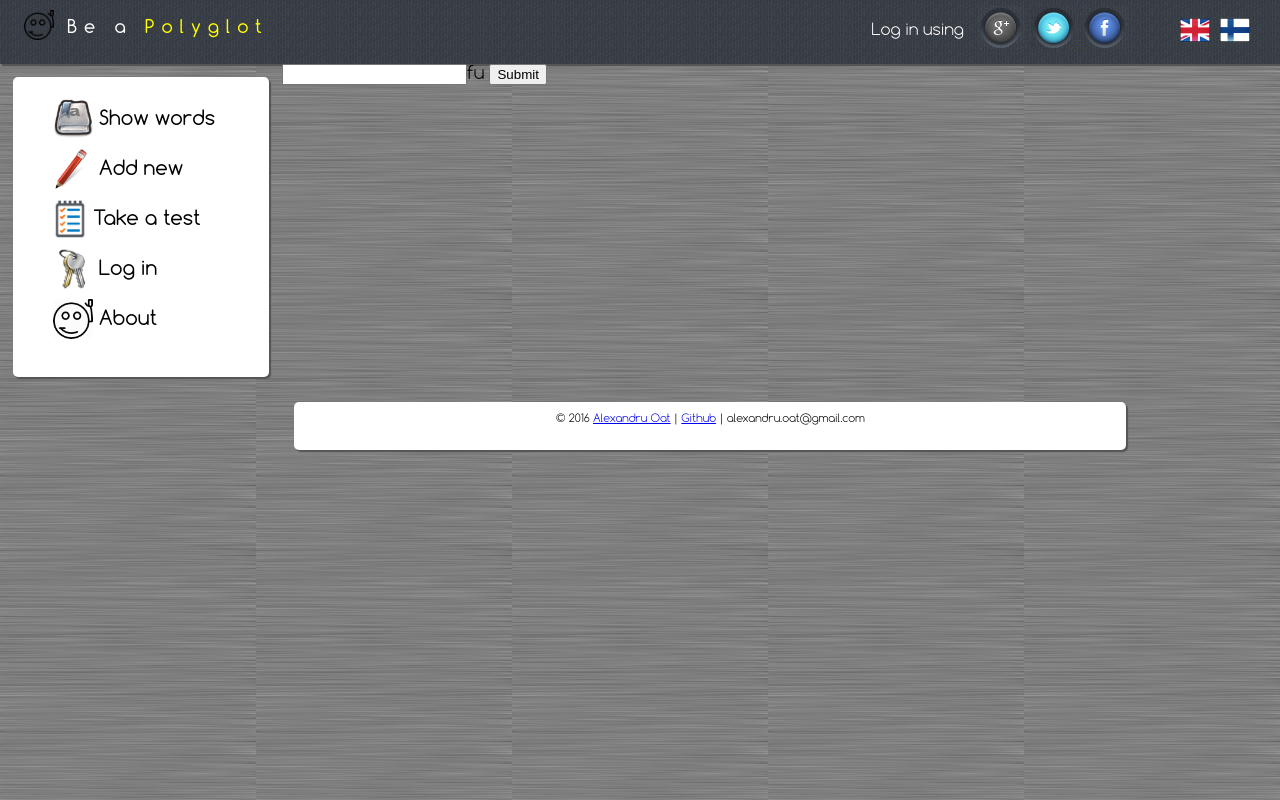
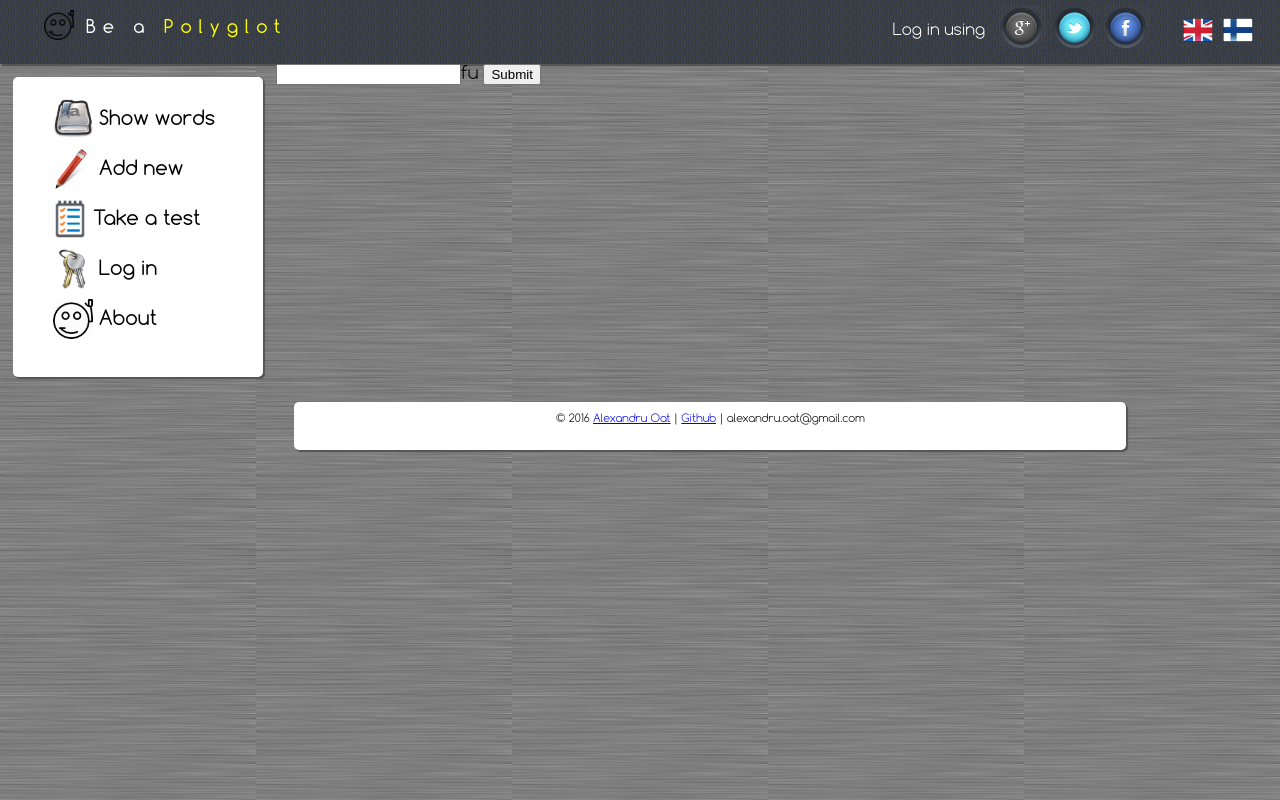
Before and after one commit to midnitehighways/lang-memorize, a Django app: template templates/sanat/test.html in a window 1280 px wide. Run offline with Django 3.2, Linux system fonts and the light colour scheme; the template is opened without the code that fills it, so the values that code supplies are empty.

Commit message:
Experiments with width-height in css

```diff
--- a/static/css/main.css
+++ b/static/css/main.css
@@ -139,7 +139,7 @@ html, body, .wrap
 	/*margin-bottom: 1%;*/										/*NOT SURE!!!!! COMMENTED 15.03 AT 20.15!!!!*/
 }
 .header-left {
-	width: 21%;
+	width: 32%;
 	/*background-color: #6f6868;*/
 	height: 100%;
 	float: left;
@@ -160,16 +160,18 @@ html, body, .wrap
 	width: 15%;
 	/*background-color: white;*/
 	float: left;
-	margin-left: 5%;
+	margin-left: 3%;
 }
 .header-left-2 {
 	height: 100%;
-	width: 80%;
+	width: 79%;
+	text-align: left;
 	/*background-color: grey;*/
 		float: left;
+		margin-left: 3%
 }
 .header-right {
-	width: 79%;
+	width: 68%;
 	float: left;
 	height: 100%;
 }
@@ -228,7 +230,8 @@ html, body, .wrap
 
 .sidebar {
 	float: left;
-	width: 20%;
+	/*width: 20%;*/
+	width: 250px;
 	/*border: 0px solid #000;*/
 	height: 300px;
 	/*height: 50%;*/
```
